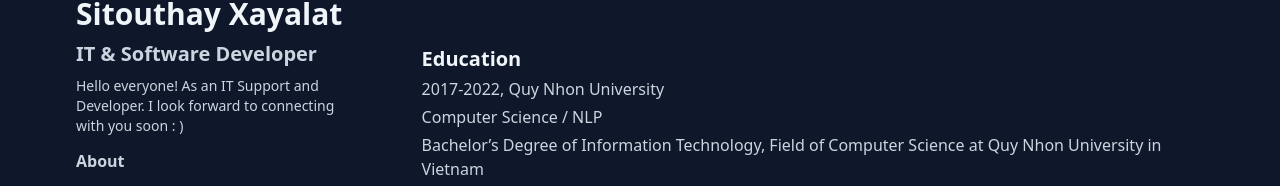
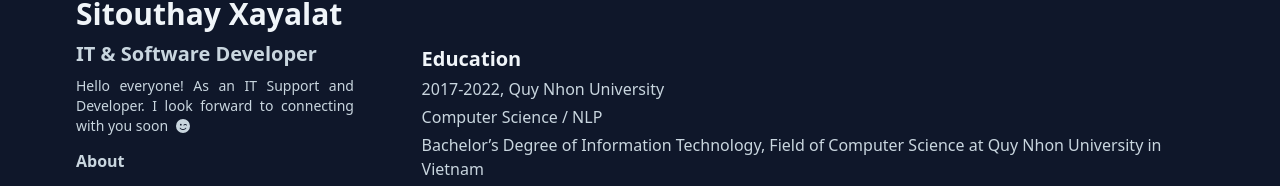
Before and after one commit to Sitouthay98/sitouthay98, a React (Vite) app: page / in a window 1280 px wide. Shown: the part 203-389 px from the top of the page. Built offline with nearby package versions, Linux system fonts and the light colour scheme.

Commit message:
fix bugs

```diff
--- a/src/contents/header.js
+++ b/src/contents/header.js
@@ -1,5 +1,5 @@
 export const data = {
     name: 'Sitouthay Xayalat',
     position: 'IT & Software Developer',
-    caption: 'Hello everyone! As an IT Support and Developer. I look forward to connecting with you soon : )'
+    caption: 'Hello everyone! As an IT Support and Developer. I look forward to connecting with you soon'
 }
--- a/src/section/LeftSection/Header/index.jsx
+++ b/src/section/LeftSection/Header/index.jsx
@@ -1,4 +1,4 @@
-import { faArrowDown} from '@fortawesome/free-solid-svg-icons'
+import {faFaceSmileWink} from '@fortawesome/free-solid-svg-icons'
 import { FontAwesomeIcon } from '@fortawesome/react-fontawesome';
 import avatar from '../../../assets/avatar.png'
 import {data} from '../../../contents/header'
@@ -12,7 +12,8 @@ const Header = () => {
             <div className='flex flex-col gap-2'>
                 <div className='text-3xl text-primaryTitle font-bold dark:text-darkTitle'>{data.name}</div>
                 <div className='text-xl font-semibold'>{data.position}</div>
-                <div className='text-sm w-5/6'>{data.caption}</div>
+                <div className='text-justify text-sm w-5/6'>{data.caption} <FontAwesomeIcon className='ml-1' icon={faFaceSmileWink} /></div>
+
                 <div className='mt-2'>
                 </div>
             </div>
```
